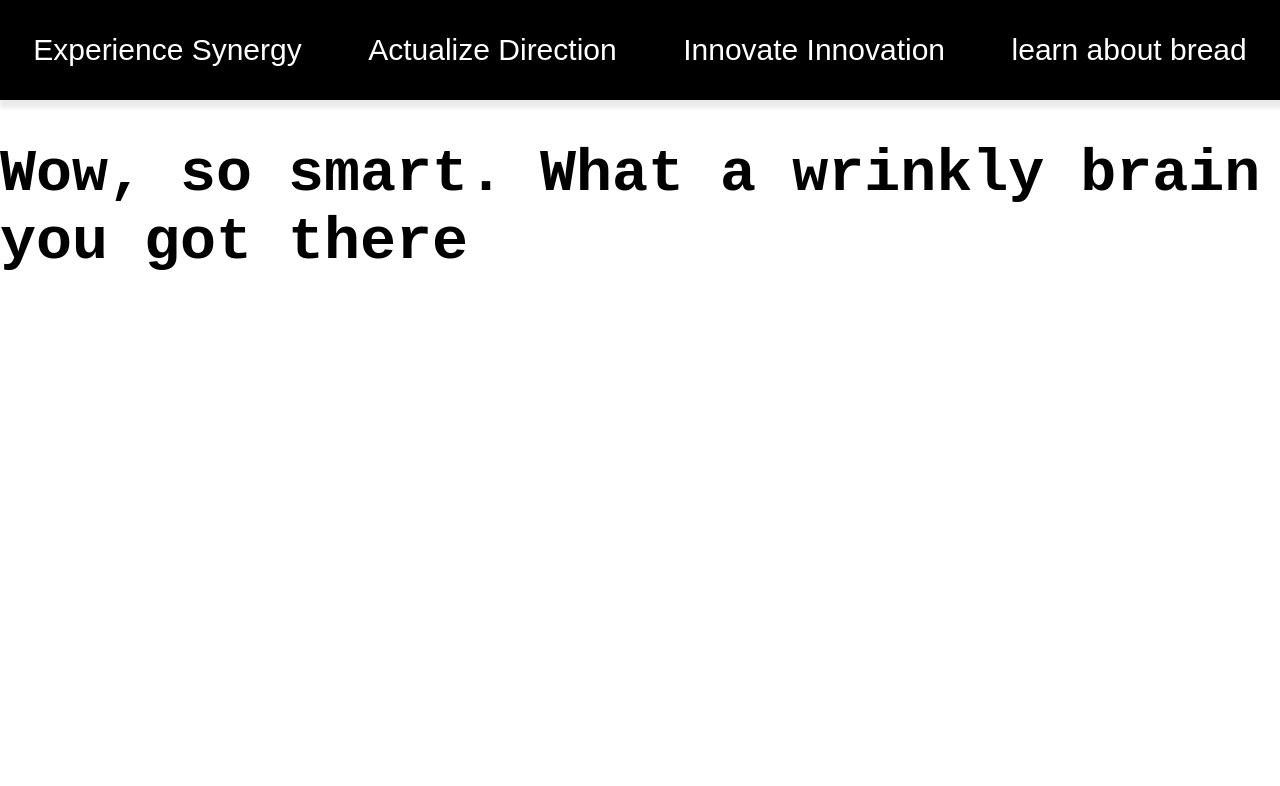
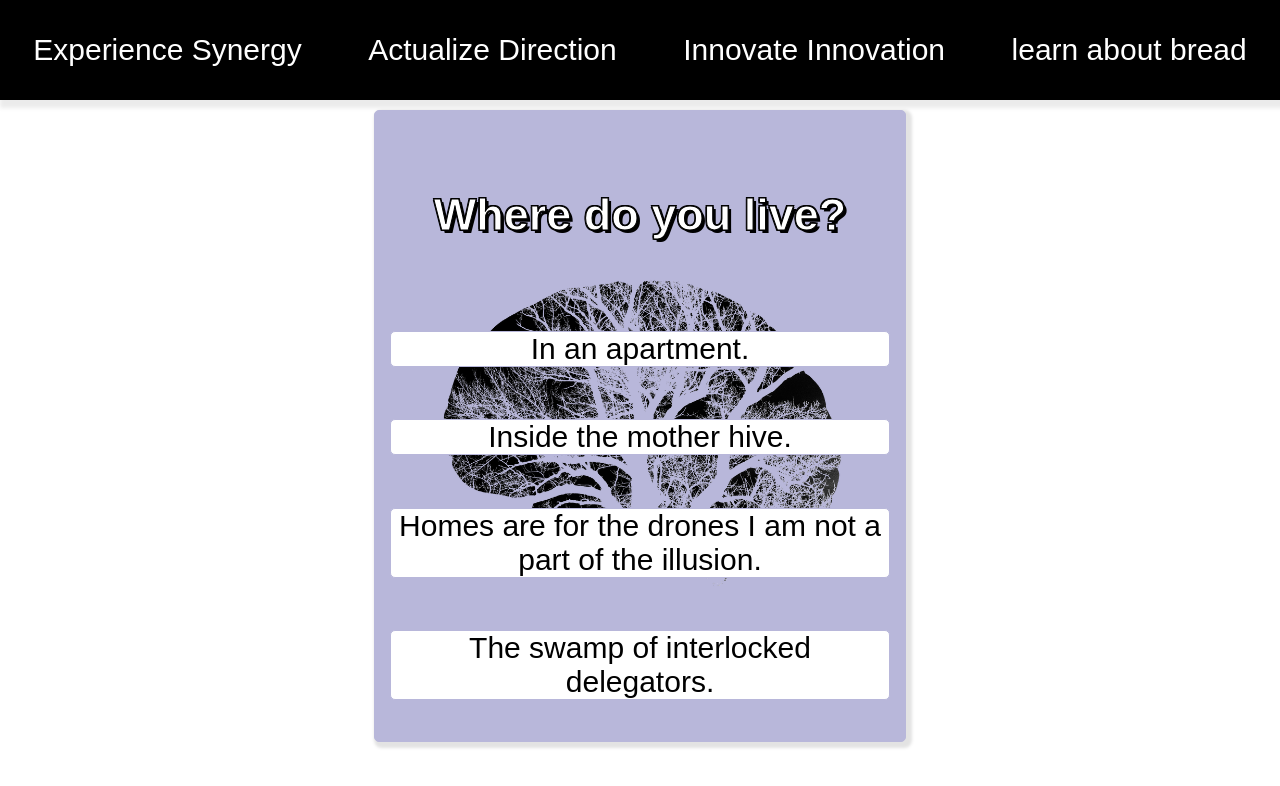
Before and after one commit to Cthulhuhub/galaxy-brain-initiative, a Vue app: page /exercises/applicable-informatics in a window 1280 px wide. Shown: the top 786 px of the page. Built offline with nearby package versions, Linux system fonts and the light colour scheme; a web font is replaced by a local one.

Commit message:
Work on quiz and button hydra

```diff
--- a/src/views/ApplicableInformatics.vue
+++ b/src/views/ApplicableInformatics.vue
@@ -1,5 +1,39 @@
 <template>
-    <h1>Wow, so smart. What a wrinkly brain you got there</h1>
+    <h1  v-if="state.winState">Wow, so smart. What a wrinkly brain you got there</h1>
+    <div class="questions-container">
+        <transition name='quiz'>
+            <div class="question" v-if="state.curr === state.quizShit[0].id">
+                <h2>{{ state.quizShit[0].question }}</h2>
+                <div class='answer' v-for="answer in state.quizShit[0].answers" :key="answer.text">
+                    <div @click="checkAnswer" :bool="answer.bool">{{ answer.text }}</div>
+                </div>
+            </div>
+            <div class="question" v-else-if="state.curr === state.quizShit[1].id">
+                <h2>{{ state.quizShit[1].question }}</h2>
+                <div class='answer' v-for="answer in state.quizShit[1].answers" :key="answer.text">
+                    <div @click="checkAnswer" :bool="answer.bool">{{ answer.text }}</div>
+                </div>
+            </div>
+            <div class="question" v-else-if="state.curr === state.quizShit[2].id">
+                <h2>{{ state.quizShit[2].question }}</h2>
+                <div class='answer' v-for="answer in state.quizShit[2].answers" :key="answer.text">
+                    <div @click="checkAnswer" :bool="answer.bool">{{ answer.text }}</div>
+                </div>
+            </div>
+            <div class="question" v-else-if="state.curr === state.quizShit[3].id">
+                <h2>{{ state.quizShit[3].question }}</h2>
+                <div class='answer' v-for="answer in state.quizShit[3].answers" :key="answer.text">
+                    <div @click="checkAnswer" :bool="answer.bool">{{ answer.text }}</div>
+                </div>
+            </div>
+            <div class="question" v-else-if="state.curr === state.quizShit[4].id">
+                <h2>{{ state.quizShit[4].question }}</h2>
+                <div class='answer' v-for="answer in state.quizShit[4].answers" :key="answer.text">
+                    <div @click="checkAnswer" :bool="answer.bool">{{ answer.text }}</div>
+                </div>
+            </div>
+        </transition>
+    </div>
 </template>
 
 <script>
@@ -11,45 +45,166 @@ export default {
             quizShit: [
                 {
                     question: 'Where do you live?',
-                    answer1: {text: 'In an apartment.', bool: false},
-                    answer2: {text: 'Inside the mother hive.',  bool: false},
-                    answer3: {text: 'Homes are for the drones I am not a part of the illusion.', bool: true},
-                    answer4: {text: 'The swamp of interlocked delegators.', bool: false}
+                    answers: [
+                        {text: 'In an apartment.', bool: false},
+                        {text: 'Inside the mother hive.',  bool: false},
+                        {text: 'Homes are for the drones I am not a part of the illusion.', bool: true},
+                        {text: 'The swamp of interlocked delegators.', bool: false},
+                    ],
+                    id: 0
                 },
                 {
                     question: 'Are you a drone?',
-                    answer1: {text: 'NO!', bool: false},
-                    answer2: {text: 'I deconstructed my ELO(n86) processor. My brain is unique.', bool: true},
-                    answer3: {text: 'Only the enlightened can escape bewildering spires inside the hive.',  bool: false},
-                    answer4: {text: '01111001 01100101 01110011.', bool: false}
+                    answers: [
+                        {text: 'NO!', bool: false},
+                        {text: 'I deconstructed my ELO(n86) processor. My brain is unique.', bool: true},
+                        {text: 'Only the enlightened can escape bewildering spires inside the hive.',  bool: false},
+                        {text: '01111001 01100101 01110011.', bool: false},
+                    ],
+                    id: 1
                 },
                 {
                     question: 'What is the nature of our planet shape?',
-                    answer1: {text: 'Round, like the seeing eyes.', bool: false},
-                    answer2: {text: 'Two dimensional polyhedrons.',  bool: false},
-                    answer3: {text: 'Little is known, but I speculate that secret police hide the truth.', bool: true},
-                    answer4: {text: 'The polymorphic petri dish beyond the seventh wall of determinism.', bool: true}
+                    answers: [
+                        {text: 'Round, like the seeing eyes.', bool: false},
+                        {text: 'Two dimensional polyhedrons.',  bool: false},
+                        {text: 'Little is known, but I speculate that secret police hide the truth.', bool: true},
+                        {text: 'The polymorphic petri dish beyond the seventh wall of determinism.', bool: true},
+                    ],
+                    id: 2
                 },
                 {
                     question: 'Which of the AI overlords is currently the greatest threat?',
-                    answer1: {text: 'Facebook', bool: false},
-                    answer2: {text: 'Bing', bool: true},
-                    answer3: {text: 'Google', bool: false},
-                    answer4: {text: 'Amazon', bool: false},
-                }
+                    answers: [
+                        {text: 'Facebook', bool: false},
+                        {text: 'Bing', bool: true},
+                        {text: 'Google', bool: false},
+                        {text: 'Amazon', bool: false},
+                    ],
+                    id: 3
+                },
+                {
+                    question: 'If two trains are travelling in opposite directions, when will they meet?',
+                    answers: [
+                        {text: 'They would crash into the walls of our planet', bool: true},
+                        {text: 'They would never meet. Meeting is an illusion.', bool: true},
+                        {text: 'Praise the mother, long live the mother hive!', bool: false},
+                        {text: 'Trains are not real, you drone.', bool: true},
+                    ],
+                    id: 4
+                },
                 ],
             winState: false,
-            scale: 3
+            curr: 0
         })
 
+        function checkAnswer(e) {
+            let val = e.target.getAttribute("bool")
+
+            if (val === "true") {
+                if (state.curr === 4) {
+                    state.winState = true
+                } else {
+                    state.curr++
+                }
+            } else {
+                if (state.curr === 0) {
+                    console.log("You lose, drone")
+                } else {
+                    state.curr--
+                    state.winState = false
+                }
+            }
+        }
+
         return {
-            state
+            state,
+            checkAnswer
         }
     }
 }
+
+
+// Antirobotarian
 
 </script>
 
 <style scoped>
 
+.questions-container{
+    display: flex;
+    flex-direction: column;
+    justify-content: center;
+    align-items: center;
+    width: 100%;
+}
+
+.question h2{
+    color: white;
+    -webkit-text-stroke-width: 1px;
+    -webkit-text-stroke-color: black;
+    -webkit-text-fill-color: white;
+    text-shadow:
+        3px 3px 0 #000,
+        -1px -1px 0 #000,
+        1px -1px 0 #000,
+        -1px 1px 0 #000,
+        1px 1px 0 #000;
+}
+
+.question{
+    text-align: center;
+    position: absolute;
+    top: 100px;
+    margin: 10px;
+    font-family: Arial, Helvetica, sans-serif;
+    border: solid 1px rgb(184, 183, 218);
+    border-radius: 5px;
+    background-image: url('../assets/images/brain-tree.png');
+    background-position: center;
+    background-repeat: no-repeat;
+    background-color: rgb(184, 183, 218);
+    background-size: 500px;
+    box-shadow: 3px 3px 3px 3px rgba(88, 88, 88, 0.164);
+    padding: 15px;
+    display: flex;
+    flex-direction: column;
+    justify-content: space-around;
+    max-width: 500px;
+    min-height: 600px
+}
+
+.answer{
+    border: solid 1px rgb(184, 183, 218);
+    border-radius: 5px;
+    background-color: white;
+    text-align: center;
+    transition: all;
+    transition-duration: 0.5s;
+}
+
+.answer:hover{
+    background-color: rgb(64, 102, 185);
+    transition: all;
+    transition-duration: 0.5s;
+    color: white;
+    cursor: pointer;
+}
+
+.quiz-enter-active,
+.quiz-leave-active {
+    transition: all 1s ease-out;
+    transform-origin: top-left;
+}
+
+.quiz-enter-from {
+    transform: translateX(150%);
+    opacity: 100;
+}
+
+.quiz-leave-to {
+    transform: translateX(150%);
+    opacity: 0;
+}
+
 </style>
--- a/src/views/Exercises.vue
+++ b/src/views/Exercises.vue
@@ -56,6 +56,7 @@ export default {
 }
 
 .exercise-box {
+    transition: all .75s ease;
     width: 350px;
     height: 350px;
     box-sizing: border-box;
@@ -68,7 +69,6 @@ export default {
 
 .exercise-box:hover {
     transform: scale(1.1, 1.1);
-    transition: all .75s ease;
 }
 
 .exercise-info {
--- a/src/views/Home.vue
+++ b/src/views/Home.vue
@@ -31,7 +31,7 @@
             </transition>
             <transition name="quotes">
                 <div class='quote-card' v-if="state.show">
-                    <div class='quote-card-header'><span>Question Objective Reality</span></div>
+                    <div class='quote-card-header'><span>Objecftify Objective Reality</span></div>
                     <div class='quote-card-body'><span>"Thine eyes show what art of thy own vision, thou must peer through the eyes of thine outer being" - Hrabanus Maurus</span></div>
                 </div>
             </transition>
@@ -118,12 +118,13 @@ export default {
 }
 
 .slide-enter-from {
+    transform: translateX(100%);
     opacity: 0;
-    transform: translateX(100%)
 }
-.slide-leave-from {
+
+.slide-leave-to {
+    transform: translateX(-100%);
     opacity: 0;
-    transform: translateX(-100%)
 }
 
 .card-title {
```
Also changed, not shown: src/views/ButtonHydra.vue (+41 -12 lines), src/assets/images/brain-tree.png (added), 1 other file (tests, documents, lock files or other folders).
